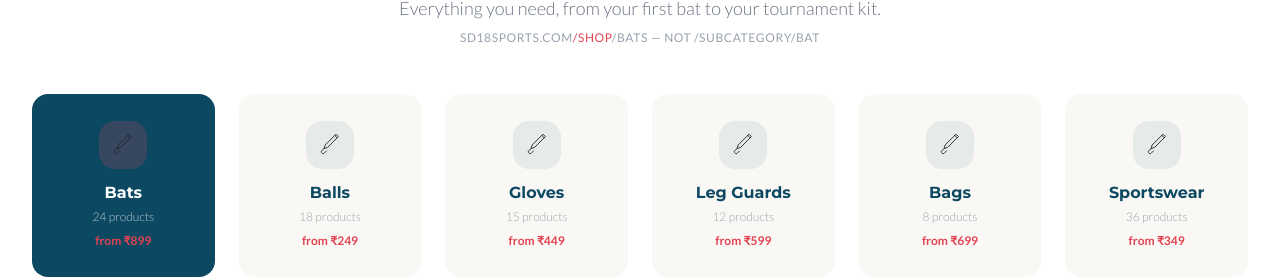
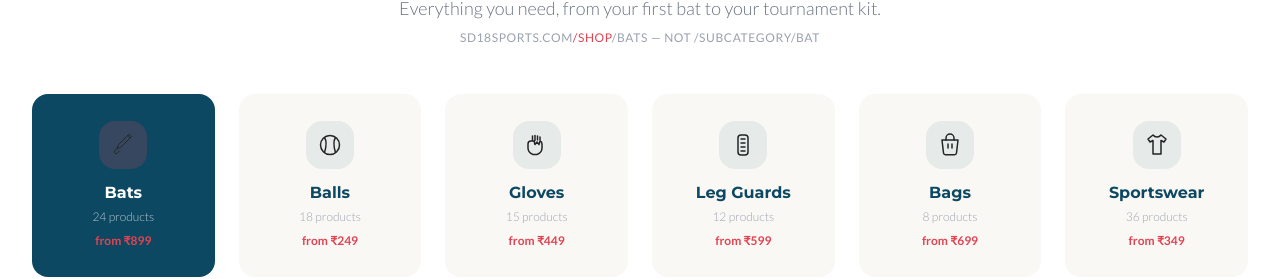
Before and after one commit to MinotaurG/agency-website, a Next.js app: page /sd18-mockup in a window 1280 px wide. Shown: the part 1412-1691 px from the top of the page. Built offline with nearby package versions, Linux system fonts and the light colour scheme; no server answers.

Commit message:
feat: unique SVG icons for each product category in SD18 mockup
- Bats: cricket bat, Balls: seamed ball, Gloves: hand/glove
- Leg Guards: padded shield, Bags: shopping bag, Sportswear: t-shirt

```diff
--- a/src/app/sd18-mockup/page.tsx
+++ b/src/app/sd18-mockup/page.tsx
@@ -116,6 +116,59 @@ function IconFacebook({ className = "w-5 h-5" }: { className?: string }) {
     </svg>
   );
 }
+
+function IconBall({ className = "w-6 h-6" }: { className?: string }) {
+  return (
+    <svg className={className} fill="none" viewBox="0 0 24 24" stroke="currentColor" strokeWidth={1.5}>
+      <circle cx="12" cy="12" r="9.5" />
+      <path strokeLinecap="round" d="M6.5 4.5c2 3 2 8.5 0 15M17.5 4.5c-2 3-2 8.5 0 15" />
+    </svg>
+  );
+}
+
+function IconGlove({ className = "w-6 h-6" }: { className?: string }) {
+  return (
+    <svg className={className} fill="none" viewBox="0 0 24 24" stroke="currentColor" strokeWidth={1.5}>
+      <path strokeLinecap="round" strokeLinejoin="round" d="M10 2.5v5M7.5 3v4M12.5 3v4M15 4v3M6 8c-1.5 0-3 1-3 3v4c0 3 2 5.5 5 6.5h4c3-1 5-3.5 5-6.5v-4c0-1.5-.5-2.5-2-3l-1 3.5L12 9l-2 2.5L9 8z" />
+    </svg>
+  );
+}
+
+function IconLegGuard({ className = "w-6 h-6" }: { className?: string }) {
+  return (
+    <svg className={className} fill="none" viewBox="0 0 24 24" stroke="currentColor" strokeWidth={1.5}>
+      <rect x="7" y="2" width="10" height="20" rx="3" />
+      <path strokeLinecap="round" d="M10 6h4M10 10h4M10 14h4M10 18h4" />
+    </svg>
+  );
+}
+
+function IconBag({ className = "w-6 h-6" }: { className?: string }) {
+  return (
+    <svg className={className} fill="none" viewBox="0 0 24 24" stroke="currentColor" strokeWidth={1.5}>
+      <path strokeLinecap="round" strokeLinejoin="round" d="M4 7h16l-1.5 13a2 2 0 01-2 1.75h-9A2 2 0 015.5 20L4 7z" />
+      <path strokeLinecap="round" d="M8 7V5a4 4 0 018 0v2" />
+      <path strokeLinecap="round" d="M10 11v4M14 11v4" />
+    </svg>
+  );
+}
+
+function IconTShirt({ className = "w-6 h-6" }: { className?: string }) {
+  return (
+    <svg className={className} fill="none" viewBox="0 0 24 24" stroke="currentColor" strokeWidth={1.5}>
+      <path strokeLinecap="round" strokeLinejoin="round" d="M8 2l-5 4 2 3 3-1.5V21h8V7.5L19 9l2-3-5-4c0 0-1.5 2-4 2s-4-2-4-2z" />
+    </svg>
+  );
+}
+
+const categoryIcons: Record<string, React.ComponentType<{ className?: string }>> = {
+  bats: IconCricketBat,
+  balls: IconBall,
+  gloves: IconGlove,
+  "leg-guards": IconLegGuard,
+  bags: IconBag,
+  sportswear: IconTShirt,
+};
 
 function IconCricketBat({ className = "w-8 h-8" }: { className?: string }) {
   return (
@@ -436,9 +489,10 @@ export default function SD18MockupPage() {
                       backgroundColor: activeCategory === i ? `${colors.red}30` : `${colors.navy}15`,
                     }}
                   >
-                    <IconCricketBat
-                      className="w-6 h-6"
-                    />
+                    {(() => {
+                      const Icon = categoryIcons[product.slug] || IconCricketBat;
+                      return <Icon className="w-6 h-6" />;
+                    })()}
                   </div>
                   <div
                     className="font-bold text-sm sm:text-base transition-colors"
```
